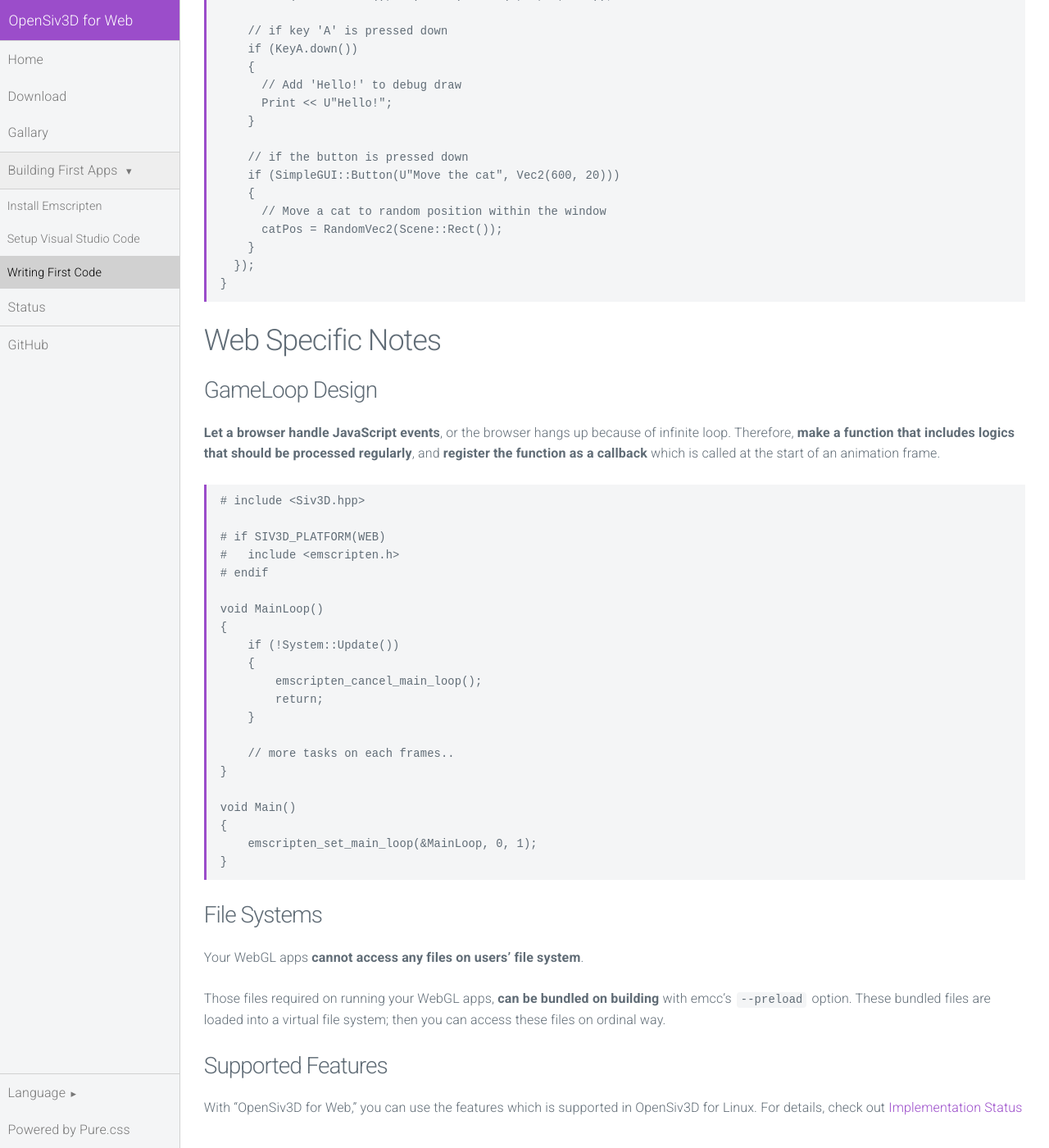
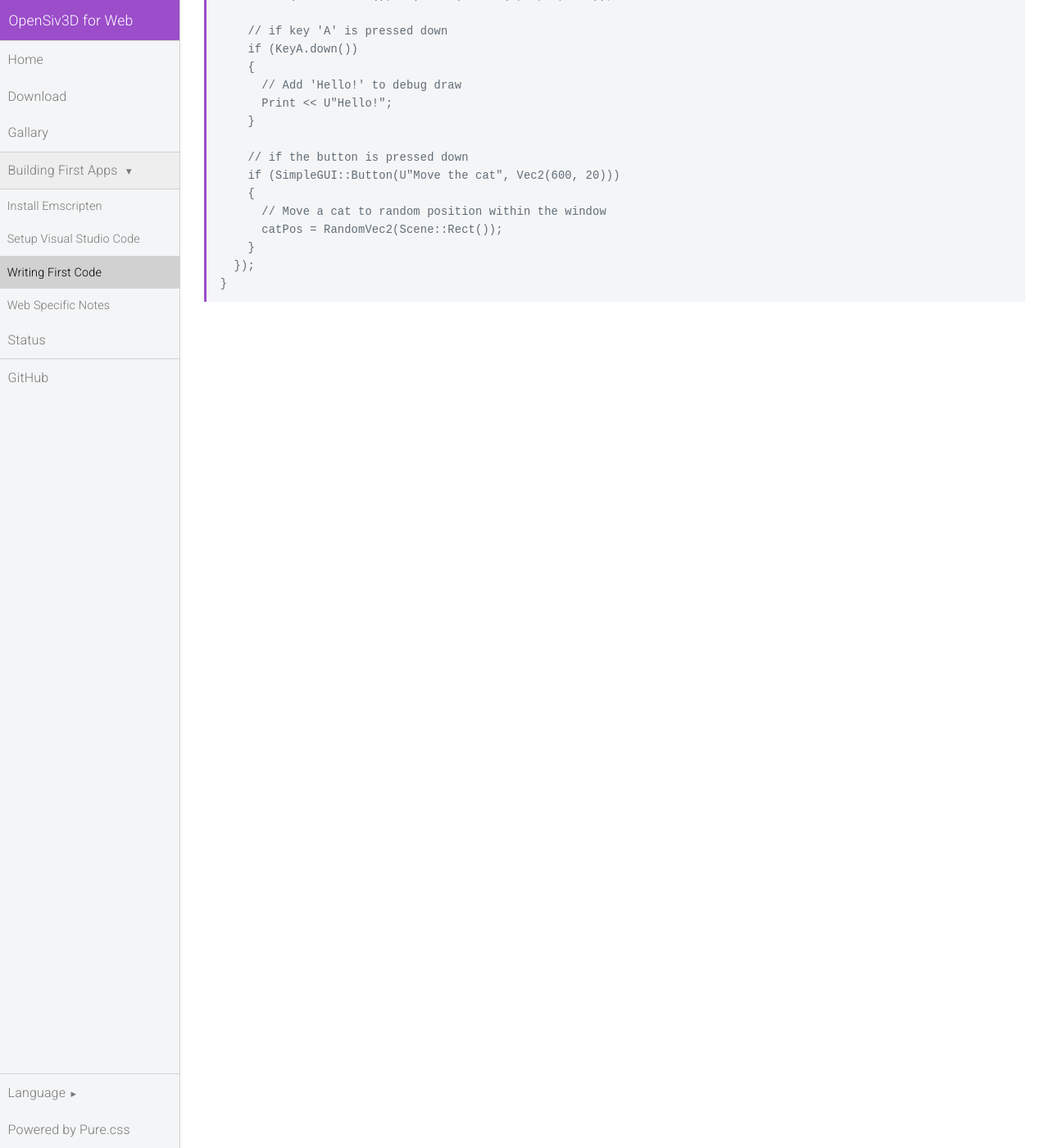
Before and after one commit to nokotan/OpenSiv3DWebPage, a Jekyll site: the page built from pages/building/writing-code.md, in a window 1280 px wide and 1400 px high, scrolled down 1017 px. Shown: the whole window at 82% size. Built offline with Jekyll 4.4.1, drawn with Linux system fonts in a browser that asks for light colours; nearby versions of some CDN libraries; after the commit the page ends 1439 px from its top, so only the background shows below that.

Commit message:
Add web-specifiv-notes page

````diff
--- a/_data/ja/nav.yml
+++ b/_data/ja/nav.yml
@@ -17,6 +17,8 @@
       url: /ja/building/setup-vscode
     - title: はじめてのコード
       url: /ja/building/writing-code
+    - title: Web 固有の注意点
+      url: /ja/building/web-specific-notes
 
 - title: 実装状況
   url: /ja/status
--- a/_data/nav.yml
+++ b/_data/nav.yml
@@ -17,6 +17,8 @@
       url: /building/setup-vscode
     - title: Writing First Code
       url: /building/writing-code
+    - title: Web Specific Notes
+      url: /building/web-specific-notes
 
 - title: Status
   url: /status
--- a/pages/building/writing-code.md
+++ b/pages/building/writing-code.md
@@ -65,47 +65,3 @@
   });
 }
 ```
-
-## Web Specific Notes
-
-### GameLoop Design
-
-**Let a browser handle JavaScript events**, or the browser hangs up because of infinite loop.
-Therefore, **make a function that includes logics that should be processed regularly**,
-and **register the function as a callback** which is called at the start of an animation frame.
-
-```cpp:
-# include <Siv3D.hpp>
-
-# if SIV3D_PLATFORM(WEB)
-#   include <emscripten.h>
-# endif
-
-void MainLoop()
-{
-    if (!System::Update())
-    {
-        emscripten_cancel_main_loop();
-        return;
-    }
-
-    // more tasks on each frames..
-}
-
-void Main()
-{
-    emscripten_set_main_loop(&MainLoop, 0, 1);
-}
-```
-
-### File Systems
-
-Your WebGL apps **cannot access any files on users' file system**.
-
-Those files required on running your WebGL apps, **can be bundled on building** with emcc's `--preload` option.
-These bundled files are loaded into a virtual file system; then you can access these files on ordinal way.
-
-### Supported Features
-
-With "OpenSiv3D for Web," you can use the features which is supported in OpenSiv3D for Linux.
-For details, check out [Implementation Status](/status)
````
Also changed, not shown: ja/pages/building/setup-vscode.md (+4 -0 lines), ja/pages/building/web-specific-notes.md (added, +49 -0 lines), ja/pages/building/writing-code.md (+0 -44 lines), pages/building/setup-vscode.md (+4 -0 lines), pages/building/web-specific-notes.md (added, +49 -0 lines), 3 other files.
